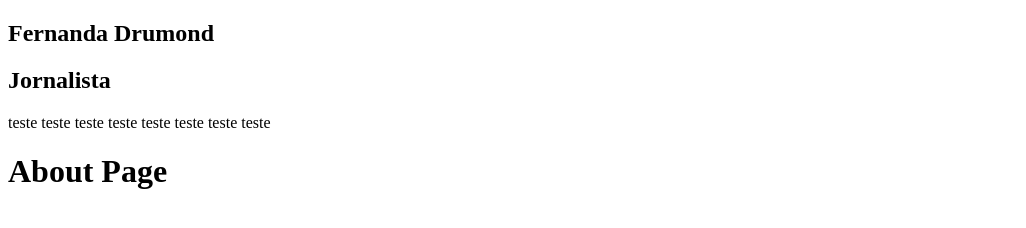
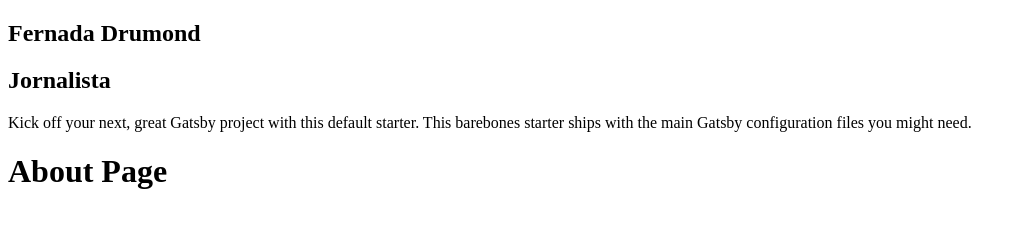
Before and after one commit to gaturco/gastby-blog, a Gatsby site: page /about in a window 1280 px wide. Shown: the whole page, without its empty margins (0-1026 px from the left). Built offline with nearby package versions, Linux system fonts and the light colour scheme; Gatsby itself is replaced by a stand-in of ours.

Commit message:
comunicação com graphql

```diff
--- a/gatsby-config.js
+++ b/gatsby-config.js
@@ -1,8 +1,9 @@
 module.exports = {
   siteMetadata: {
-    title: `My blog`,
+    title: `Fernada Drumond`,
+    position: `Jornalista`,
     description: `Kick off your next, great Gatsby project with this default starter. This barebones starter ships with the main Gatsby configuration files you might need.`,
-    author: `@myblog`,
+    author: `@gaturco`,
   },
   plugins: [
     `gatsby-plugin-react-helmet`,
--- a/package.json
+++ b/package.json
@@ -19,6 +19,7 @@
     "react-helmet": "^6.0.0"
   },
   "devDependencies": {
+    "cross-env": "^7.0.2",
     "prettier": "2.0.5"
   },
   "keywords": [
@@ -28,6 +29,7 @@
   "scripts": {
     "build": "gatsby build",
     "develop": "gatsby develop",
+    "develop:playground": "cross-env GATSBY_GRAPHQL_IDE=playground gatsby develop",
     "format": "prettier --write \"**/*.{js,jsx,json,md}\"",
     "start": "npm run develop",
     "serve": "gatsby serve",
--- a/src/components/Profile/index.js
+++ b/src/components/Profile/index.js
@@ -1,11 +1,33 @@
 import React from 'react';
+import { useStaticQuery, graphql } from 'gatsby';
 
-const Profile = () => (
-    <div className="profile-wrapper">
-        <h1>Fernanda Drumond</h1>
-        <h2>Jornalista</h2>
-        <p>teste teste teste teste teste teste teste teste</p>
-    </div>
-)
+const Profile = () => {
+    const {
+        site: {
+            siteMetadata: {title, position, description}
+        }
+    } = useStaticQuery(
+            graphql`
+                query MySiteMetadata {
+                    site {
+                        siteMetadata {
+                            title
+                            description
+                            position
+                        }
+                    }
+                }
+            `
+        )
+
+    return (
+        <div className="profile-wrapper">
+            <h1>{title}</h1>
+            <h2>{position}</h2>
+            <p>{description}</p>
+        </div>
+    )
+}
+
 
 export default Profile;
--- a/src/pages/about.js
+++ b/src/pages/about.js
@@ -1,5 +1,4 @@
 import React from 'react';
-import Link from 'gatsby';
 
 import Layout from "../components/layout"
 import SEO from "../components/seo"
```
Also changed, not shown: 1 other file.
